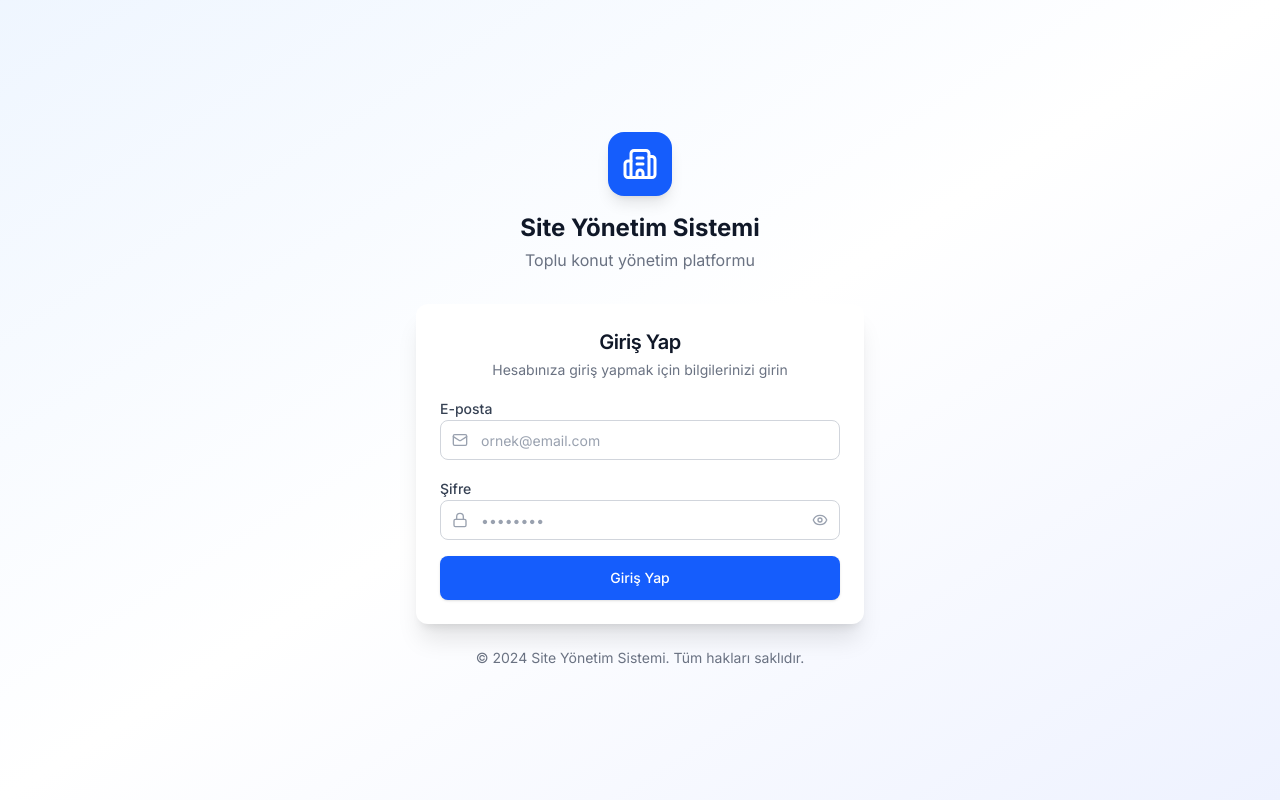
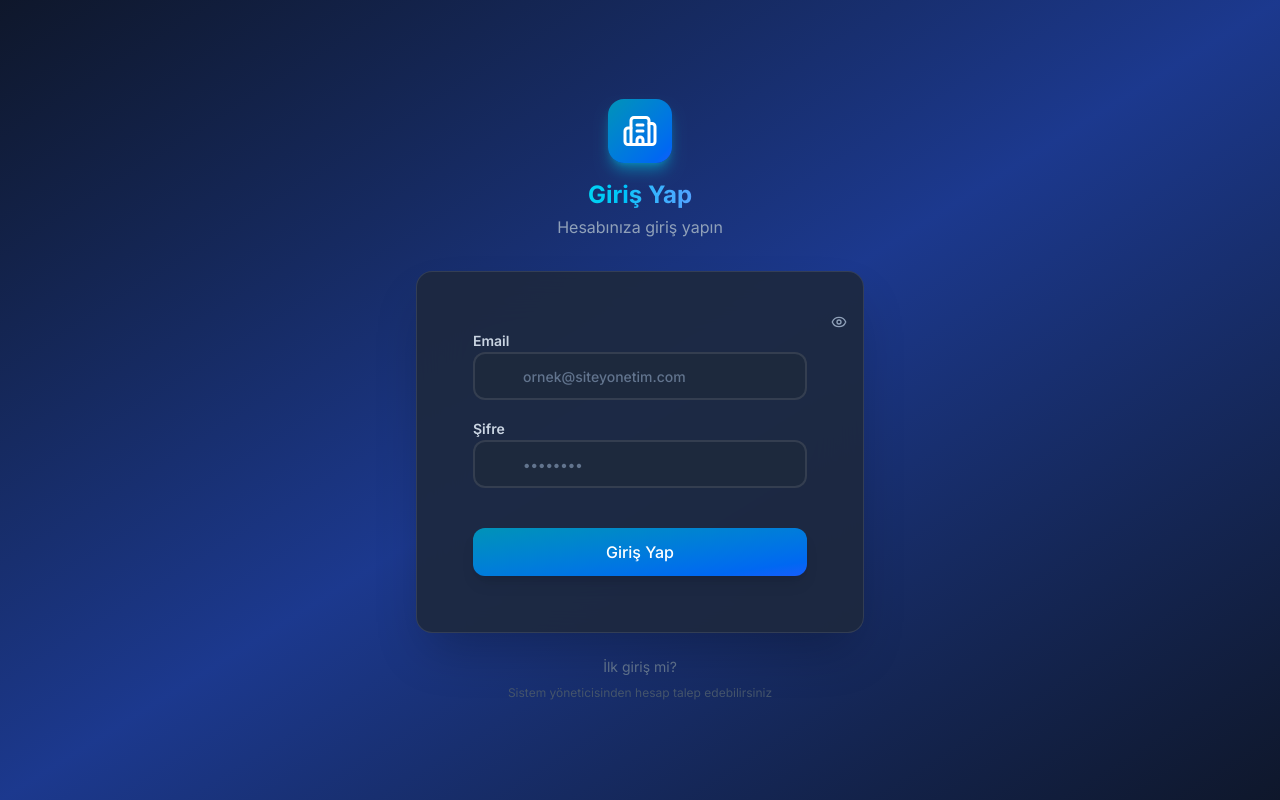
Before and after one commit to onrsln/site-yonetim, a Next.js app: page /giris in a window 1280 px wide. Built offline with nearby package versions, Linux system fonts and the light colour scheme.

Commit message:
Update login page with cyan-blue gradient theme - modern dark design

```diff
--- a/src/app/(auth)/giris/page.tsx
+++ b/src/app/(auth)/giris/page.tsx
@@ -4,10 +4,9 @@ import { useState } from "react"
 import { signIn } from "next-auth/react"
 import { useRouter } from "next/navigation"
 import { Building2, Mail, Lock, Eye, EyeOff } from "lucide-react"
-import { Button } from "@/components/ui/button"
-import { Input } from "@/components/ui/input"
-import { Label } from "@/components/ui/label"
-import { Card, CardContent, CardDescription, CardHeader, CardTitle } from "@/components/ui/card"
+import { ModernButton } from "@/components/ui/modern-button"
+import { ModernInput } from "@/components/ui/modern-input"
+import { ModernCard } from "@/components/ui/modern-card"
 
 export default function LoginPage() {
   const router = useRouter()
@@ -43,66 +42,51 @@ export default function LoginPage() {
   }
 
   return (
-    <div className="min-h-screen flex items-center justify-center bg-gradient-to-br from-blue-50 via-white to-indigo-50 p-4">
+    <div className="min-h-screen flex items-center justify-center bg-gradient-to-br from-slate-900 via-blue-900 to-slate-900 p-4">
       <div className="w-full max-w-md">
         {/* Logo */}
         <div className="flex flex-col items-center mb-8">
-          <div className="h-16 w-16 rounded-2xl bg-blue-600 flex items-center justify-center mb-4 shadow-lg">
+          <div className="h-16 w-16 rounded-2xl bg-gradient-to-br from-cyan-600 to-blue-600 flex items-center justify-center mb-4 shadow-lg shadow-cyan-500/50">
             <Building2 className="h-9 w-9 text-white" />
           </div>
-          <h1 className="text-2xl font-bold text-gray-900">Site Yönetim Sistemi</h1>
-          <p className="text-gray-500 mt-1">Toplu konut yönetim platformu</p>
+          <h1 className="text-2xl font-bold bg-gradient-to-r from-cyan-400 to-blue-400 bg-clip-text text-transparent">Giriş Yap</h1>
+          <p className="text-slate-400 mt-1">Hesabınıza giriş yapın</p>
         </div>
 
         {/* Login Card */}
-        <Card className="shadow-xl border-0">
-          <CardHeader className="space-y-1 pb-4">
-            <CardTitle className="text-xl text-center">Giriş Yap</CardTitle>
-            <CardDescription className="text-center">
-              Hesabınıza giriş yapmak için bilgilerinizi girin
-            </CardDescription>
-          </CardHeader>
-          <CardContent>
+        <ModernCard className="shadow-2xl border border-white/10 bg-slate-800/90 backdrop-blur-xl">
+          <div className="p-8">
             <form onSubmit={handleSubmit} className="space-y-4">
               {error && (
-                <div className="p-3 rounded-lg bg-red-50 border border-red-200 text-red-600 text-sm">
+                <div className="p-3 rounded-lg bg-red-500/10 border border-red-500/30 text-red-400 text-sm">
                   {error}
                 </div>
               )}
 
-              <div className="space-y-2">
-                <Label htmlFor="email">E-posta</Label>
-                <div className="relative">
-                  <Mail className="absolute left-3 top-1/2 -translate-y-1/2 h-4 w-4 text-gray-400" />
-                  <Input
-                    id="email"
+              <ModernInput
+                label="Email"
                 type="email"
-                    placeholder="ornek@email.com"
+                placeholder="ornek@siteyonetim.com"
                 value={email}
                 onChange={(e) => setEmail(e.target.value)}
-                    className="pl-10"
+                icon={<Mail className="w-4 h-4" />}
                 required
               />
-                </div>
-              </div>
 
               <div className="space-y-2">
-                <Label htmlFor="password">Şifre</Label>
-                <div className="relative">
-                  <Lock className="absolute left-3 top-1/2 -translate-y-1/2 h-4 w-4 text-gray-400" />
-                  <Input
-                    id="password"
+                <ModernInput
+                  label="Şifre"
                   type={showPassword ? "text" : "password"}
                   placeholder="••••••••"
                   value={password}
                   onChange={(e) => setPassword(e.target.value)}
-                    className="pl-10 pr-10"
+                  icon={<Lock className="w-4 h-4" />}
                   required
                 />
                 <button
                   type="button"
                   onClick={() => setShowPassword(!showPassword)}
-                    className="absolute right-3 top-1/2 -translate-y-1/2 text-gray-400 hover:text-gray-600"
+                  className="absolute right-4 top-[42px] text-slate-400 hover:text-slate-200 transition-colors"
                 >
                   {showPassword ? (
                     <EyeOff className="h-4 w-4" />
@@ -111,29 +95,27 @@ export default function LoginPage() {
                   )}
                 </button>
               </div>
+
+              <ModernButton
+                type="submit"
+                className="w-full h-12 mt-6"
+                disabled={isLoading}
+                loading={isLoading}
+              >
+                Giriş Yap
+              </ModernButton>
+            </form>
           </div>
+        </ModernCard>
 
-              <Button
-                type="submit"
-                className="w-full h-11"
-                disabled={isLoading}
-              >
-                {isLoading ? (
-                  <span className="flex items-center gap-2">
-                    <span className="h-4 w-4 border-2 border-white/30 border-t-white rounded-full animate-spin" />
-                    Giriş yapılıyor...
-                  </span>
-                ) : (
-                  "Giriş Yap"
-                )}
-              </Button>
-            </form>
-          </CardContent>
-        </Card>
-
-        <p className="text-center text-sm text-gray-500 mt-6">
-          © 2024 Site Yönetim Sistemi. Tüm hakları saklıdır.
+        <div className="text-center mt-6">
+          <p className="text-sm text-slate-500">
+            İlk giriş mi?
           </p>
+          <p className="text-xs text-slate-600 mt-2">
+            Sistem yöneticisinden hesap talep edebilirsiniz
+          </p>
+        </div>
       </div>
     </div>
   )
```
Lines whose indentation alone changed are shown as unchanged.
